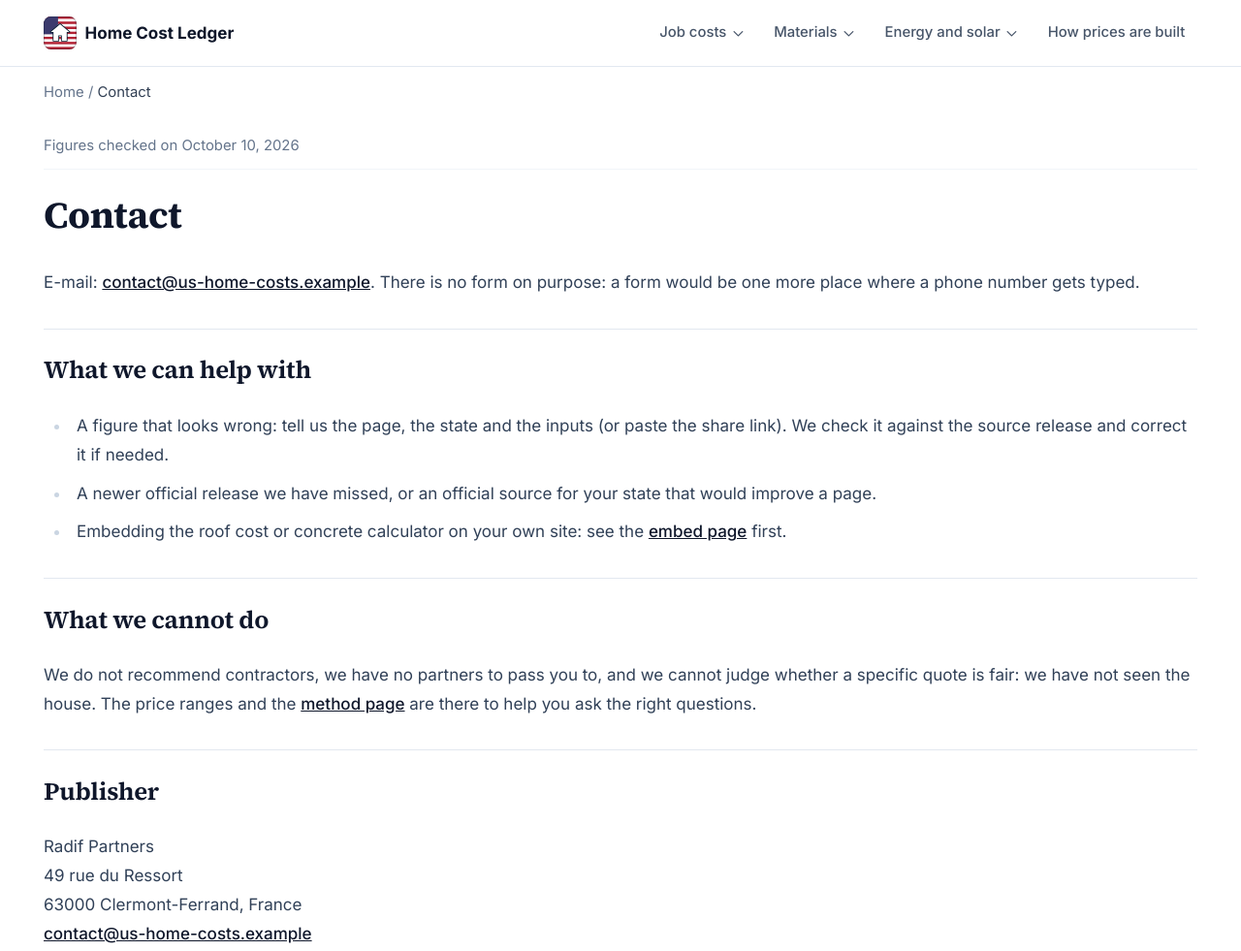
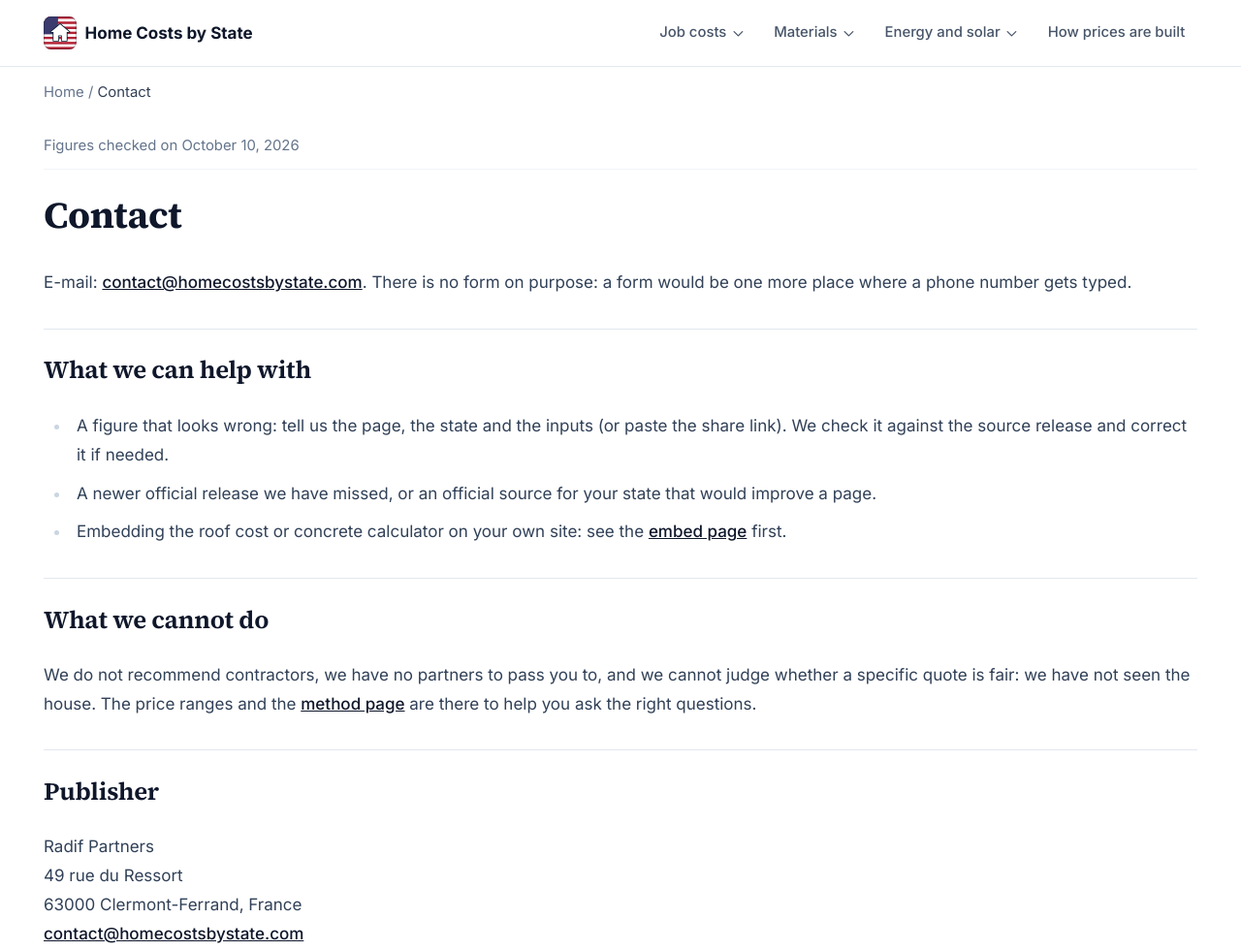
Before and after one commit to Mottalib-10M/homecostsbystate.com, an Astro site: page /en/contact in a window 1280 px wide. Shown: the top 981 px of the page at 97% size. Built offline with nearby package versions, Linux system fonts and the light colour scheme; Astro itself is replaced by a stand-in of ours.

Commit message:
Mise en ligne sur homecostsbystate.com : nom, domaine, déploiement GitHub Pages, Microsoft Clarity sans cookie
Co-Authored-By: Claude Opus 5.5 <noreply@anthropic.com>

```diff
--- a/package.json
+++ b/package.json
@@ -1,5 +1,5 @@
 {
-  "name": "us-home-costs",
+  "name": "homecostsbystate.com",
   "type": "module",
   "version": "0.1.0",
   "private": true,
--- a/public/robots.txt
+++ b/public/robots.txt
@@ -3,4 +3,4 @@ Allow: /
 
 Disallow: /*?*
 
-Sitemap: https://us-home-costs.example/sitemap-index.xml
+Sitemap: https://homecostsbystate.com/sitemap-index.xml
--- a/src/data/og.json
+++ b/src/data/og.json
@@ -7,7 +7,7 @@
    "title": "Home project costs\nby state, no phone number",
    "subtitle": "Roof · water heater · HVAC · solar · concrete · paint",
    "badge": "BLS wages May 2025 · Census AHS",
-   "brand": "Home Cost Ledger"
+   "brand": "Home Costs by State"
   }
  ]
 }
--- a/src/data/site-config.ts
+++ b/src/data/site-config.ts
@@ -1,6 +1,6 @@
 /** Configuration centrale du site (générée par new-site.py). */
-export const SITE_URL = "https://us-home-costs.example";
-export const SITE_NAMES: Record<string, string> = {"en": "Home Cost Ledger"};
+export const SITE_URL = "https://homecostsbystate.com";
+export const SITE_NAMES: Record<string, string> = {"en": "Home Costs by State"};
 export const LANG_TAGS: Record<string, string> = {"en": "en-US"};
 export const OG_LOCALES: Record<string, string> = {"en": "en_US"};
 export const LOCALE_TAG = 'en-US';
@@ -16,7 +16,7 @@ export const AUTHOR_DESC: Record<string, string> = {"en": "Radif Partners builds
  *  themes reellement traites par le site, pas une liste de mots-cles : un sujet
  *  declare ici sans page qui le couvre est une declaration fausse. */
 export const KNOWS_ABOUT: Record<string, string[]> = {"en": ["Roof replacement cost", "Water heater replacement cost", "HVAC and heat pump replacement cost", "Residential solar panel cost and payback", "Concrete, gravel, mulch, paint and drywall quantities", "Construction trade wages by state"]};
-export const CONTACT_EMAIL = "contact@us-home-costs.example";
+export const CONTACT_EMAIL = "contact@homecostsbystate.com";
 export const THEME_COLOR = '#B22234';
 export const LOGO_SYMBOL = 'maison';
 export const BING_VERIFY_CODE = '';
@@ -27,7 +27,7 @@ export const GOOGLE_VERIFY_CODE = '';
 export const CONSENT_MODE: 'opt-in' | 'notice' | 'none' = 'none';
 export const GA4_ID = '';
 /** Projet Microsoft Clarity (compte amradif), chargé sans cookie. Vide = aucune mesure. */
-export const CLARITY_ID = '';
+export const CLARITY_ID = 'yvjqdcg5wf';
 export const INDEXNOW_KEY = '3e8b1c7a9d2f4e60b5a1c9d8e7f2a4b6';
 
 /* ------------------------------------------------------------------------- *
--- a/src/pages/en/about.astro
+++ b/src/pages/en/about.astro
@@ -7,12 +7,12 @@ import { KIT as K } from '../../lib/kit';
 import { profilePageSchema, breadcrumbSchema } from '../../lib/seo';
 const lang = 'en';
 const path = route('about', lang);
-const title = 'Home Cost Ledger 2026: Who Publishes It and How Prices Work';
-const description = 'Home Cost Ledger is published by Radif Partners: free 2026 home cost calculators built on Census, BLS and EIA data, no lead form and no contractor referral.';
+const title = 'Home repair costs 2026: who publishes them and how it works';
+const description = 'Home Costs by State is published by Radif Partners: free 2026 home cost calculators built on Census, BLS and EIA data, no lead form and no contractor referral.';
 ---
 <PageLayout title={title} description={description} lang={lang} jsonLd={[profilePageSchema({ path, lang }), breadcrumbSchema([{ name: 'Home', path: route('home', lang) }, { name: 'About', path }])]} breadcrumbs={[{ label: 'About' }]}>
   <article class="prose prose-slate max-w-none prose-headings:font-serif">
-    <h1>About Home Cost Ledger</h1>
+    <h1>About Home Costs by State</h1>
     <p>{AUTHOR_DESC.en}</p>
     <h2>Why this site exists</h2>
     <p>Most pages that answer "how much does a new roof cost" end in a form: a ZIP code, then a name and a phone number, and the price arrives later from a contractor who paid for the contact. This site does better than the first Google result for those searches because it gives the price at once, without a ZIP code or a phone number, from what homeowners actually paid according to the Census Bureau, adjusted to each state with the May 2025 BLS wages of the trade, and it publishes the method and the sources behind every figure.</p>
--- a/src/pages/en/contact.astro
+++ b/src/pages/en/contact.astro
@@ -6,9 +6,9 @@ import { route } from '../../i18n/routes';
 import { contactPageSchema } from '../../lib/seo';
 const lang = 'en';
 const path = route('contact', lang);
-const description = 'Write to the publisher of Home Cost Ledger about a figure, a source or a calculator. We answer data questions; we do not refer contractors or review individual quotes.';
+const description = 'Write to the publisher of Home Costs by State about a figure, a source or a calculator. We answer data questions; we do not refer contractors or review individual quotes.';
 ---
-<PageLayout title="Contact Home Cost Ledger: corrections, data and embed questions" description={description} lang={lang} noindex={true} jsonLd={[contactPageSchema({ name: 'Contact', description, path, lang })]} breadcrumbs={[{ label: 'Contact' }]} showAuthor={false}>
+<PageLayout title="Contact Home Costs by State: corrections, data and embed questions" description={description} lang={lang} noindex={true} jsonLd={[contactPageSchema({ name: 'Contact', description, path, lang })]} breadcrumbs={[{ label: 'Contact' }]} showAuthor={false}>
   <div class="prose prose-slate max-w-none prose-headings:font-serif">
     <h1>Contact</h1>
     <p>E-mail: <a href={`mailto:${CONTACT_EMAIL}`}>{CONTACT_EMAIL}</a>. There is no form on purpose: a form would be one more place where a phone number gets typed.</p>
--- a/src/pages/en/cookies.astro
+++ b/src/pages/en/cookies.astro
@@ -4,12 +4,12 @@ import { LAST_UPDATED, CLARITY_ID } from '../../data/site-config';
 import { route } from '../../i18n/routes';
 const lang = 'en';
 ---
-<PageLayout title="Cookies on Home Cost Ledger: none set, and how to check it" description="Home Cost Ledger sets no cookie and stores nothing in your browser: no tracking, no advertising, no lead capture. How to verify it yourself in your browser's developer tools." lang={lang} noindex={true} breadcrumbs={[{ label: 'Cookies' }]} showAuthor={false}>
+<PageLayout title="Cookies on Home Costs by State: none set, and how to check it" description="Home Costs by State sets no cookie and stores nothing in your browser: no tracking, no advertising, no lead capture. How to verify it yourself in your browser's developer tools." lang={lang} noindex={true} breadcrumbs={[{ label: 'Cookies' }]} showAuthor={false}>
   <div class="prose prose-slate max-w-none prose-headings:font-serif">
     <h1>Cookies</h1>
     <p>This site sets no cookie. It uses no local storage either: the calculators keep your inputs only in the page you are looking at, and in its address if you press "copy share link".</p>
     <h2>Why there is no consent banner</h2>
-    <p>A banner is required when a site stores or reads information on your device that is not strictly necessary. Nothing of the kind happens here, so there is nothing to accept or refuse. {CLARITY_ID ? 'The stability monitoring described in the privacy policy runs in a cookie-free mode.' : 'No analytics or advertising script is loaded.'}</p>
+    <p>A banner is required when a site stores or reads information on your device that is not strictly necessary. Nothing of the kind happens here, so there is nothing to accept or refuse. {CLARITY_ID ? 'The stability monitoring by Microsoft Clarity, described in the privacy policy, runs in a cookie-free mode and stores nothing on your device.' : 'No analytics or advertising script is loaded.'}</p>
     <h2>Check it yourself</h2>
     <p>Open your browser's developer tools (F12 on most computers), go to the Application or Storage tab and look under Cookies and Local Storage for this site while using a calculator: both stay empty. The Network tab shows that changing a state or a size sends no request; the result is computed on your device.</p>
     <p>More in the <a href={route('privacy', lang)}>privacy policy</a>. Updated: {LAST_UPDATED}.</p>
--- a/src/pages/en/editorial-policy.astro
+++ b/src/pages/en/editorial-policy.astro
@@ -4,7 +4,7 @@ import { route } from '../../i18n/routes';
 import { AUTHOR_NAME, REVIEW_CYCLE_MONTHS } from '../../data/site-config';
 const lang = 'en';
 ---
-<PageLayout title="Editorial policy of Home Cost Ledger: sources, updates, fixes" description="How Home Cost Ledger chooses its data, writes its pages and corrects mistakes: official statistics only, figures computed from data files, ranges instead of single prices." lang={lang} noindex={true} breadcrumbs={[{ label: 'Editorial policy' }]} showAuthor={false}>
+<PageLayout title="Editorial policy of Home Costs by State: sources, updates, fixes" description="How Home Costs by State chooses its data, writes its pages and corrects mistakes: official statistics only, figures computed from data files, ranges instead of single prices." lang={lang} noindex={true} breadcrumbs={[{ label: 'Editorial policy' }]} showAuthor={false}>
   <div class="prose prose-slate max-w-none prose-headings:font-serif">
     <h1>Editorial policy</h1>
     <h2>Sources we accept</h2>
--- a/src/pages/en/legal-notice.astro
+++ b/src/pages/en/legal-notice.astro
@@ -5,7 +5,7 @@ import { AUTHOR_NAME, CONTACT_EMAIL, LAST_UPDATED, LEGAL, SITE_NAMES, SITE_URL }
 import { route } from '../../i18n/routes';
 const lang = 'en';
 ---
-<PageLayout title={`${SITE_NAMES[lang]} legal notice: publisher, host and terms of use`} description="Publisher and host of Home Cost Ledger, why every price is an estimate built from public statistics and not a quote, intellectual property, embedding and governing law." lang={lang} noindex={true} breadcrumbs={[{ label: 'Legal notice' }]} showAuthor={false}>
+<PageLayout title={`${SITE_NAMES[lang]} legal notice: publisher, host and terms of use`} description="Publisher and host of Home Costs by State, why every price is an estimate built from public statistics and not a quote, intellectual property, embedding and governing law." lang={lang} noindex={true} breadcrumbs={[{ label: 'Legal notice' }]} showAuthor={false}>
   <div class="prose prose-slate max-w-none prose-headings:font-serif">
     <h1>Legal notice and terms of use</h1>
     <p>Information given under Article 6 III-1 of French law no. 2004-575 of 21 June 2004, the publisher being established in France.</p>
--- a/src/pages/en/method.astro
+++ b/src/pages/en/method.astro
@@ -18,7 +18,7 @@ const rowsJobs = jobs.map((k) => { const a = K.ahs(k); const sh = K.shares(k); r
 const rowsCpi = Object.entries(cpi.annual).filter(([y]) => ['2021', '2022', '2023'].includes(y)).map(([y, v]) => [y, K.num(v as number, 3), K.num(cpi.value / (v as number), 3)]);
 const src = (k: string, t?: string) => `<a href="${SOURCES[k].url}" target="_blank" rel="nofollow noopener noreferrer">${t ?? SOURCES[k].label}</a>`;
 const title = 'Home Cost Data 2026: Census, BLS and EIA Sources Explained';
-const description = 'How each price on Home Cost Ledger is built in 2026: Census survey jobs, BLS wages by state, Economic Census cost shares, EIA energy prices, and their limits.';
+const description = 'How each price on Home Costs by State is built in 2026: Census survey jobs, BLS wages by state, Economic Census cost shares, EIA energy prices and their limits.';
 ---
 <PageLayout title={title} description={description} lang={lang} jsonLd={[webPageSchema({ name: 'How prices are built', description, path, lang }), breadcrumbSchema([{ name: 'Home', path: route('home', lang) }, { name: 'How prices are built', path }])]} breadcrumbs={[{ label: 'How prices are built' }]}>
   <article class="prose prose-slate max-w-none prose-headings:font-serif">
--- a/src/pages/en/privacy.astro
+++ b/src/pages/en/privacy.astro
@@ -5,7 +5,7 @@ import { CONTACT_EMAIL, LAST_UPDATED, LEGAL, SITE_URL, CLARITY_ID } from '../../
 import { route } from '../../i18n/routes';
 const lang = 'en';
 ---
-<PageLayout title="Privacy policy of Home Cost Ledger: no ZIP code, no phone kept" description="What the home cost calculators process: no cookies, no account, no ZIP code or phone number collected, nothing sent to contractors. Your rights under US state laws and the GDPR." lang={lang} noindex={true} breadcrumbs={[{ label: 'Privacy' }]} showAuthor={false}>
+<PageLayout title="Privacy policy of Home Costs by State: no ZIP code, no phone kept" description="What the home cost calculators process: no cookies, no account, no ZIP code or phone number collected, nothing sent to contractors. Your rights under US state laws and the GDPR." lang={lang} noindex={true} breadcrumbs={[{ label: 'Privacy' }]} showAuthor={false}>
   <div class="prose prose-slate max-w-none prose-headings:font-serif">
     <h1>Privacy policy</h1>
     <p>This policy covers {SITE_URL}. Home cost sites usually exist to collect a ZIP code and a phone number and pass them to contractors. This one was designed so that it never needs either. The publisher is established in France: the EU General Data Protection Regulation applies to everything the site does, for every visitor, and residents of US states with a consumer privacy law, California among them, keep at least the rights listed here.</p>
```
Also changed, not shown: CONTRIBUTING-PAGES.md (+1 -1 lines), .github/workflows/deploy.yml (added), public/manifest.webmanifest.
